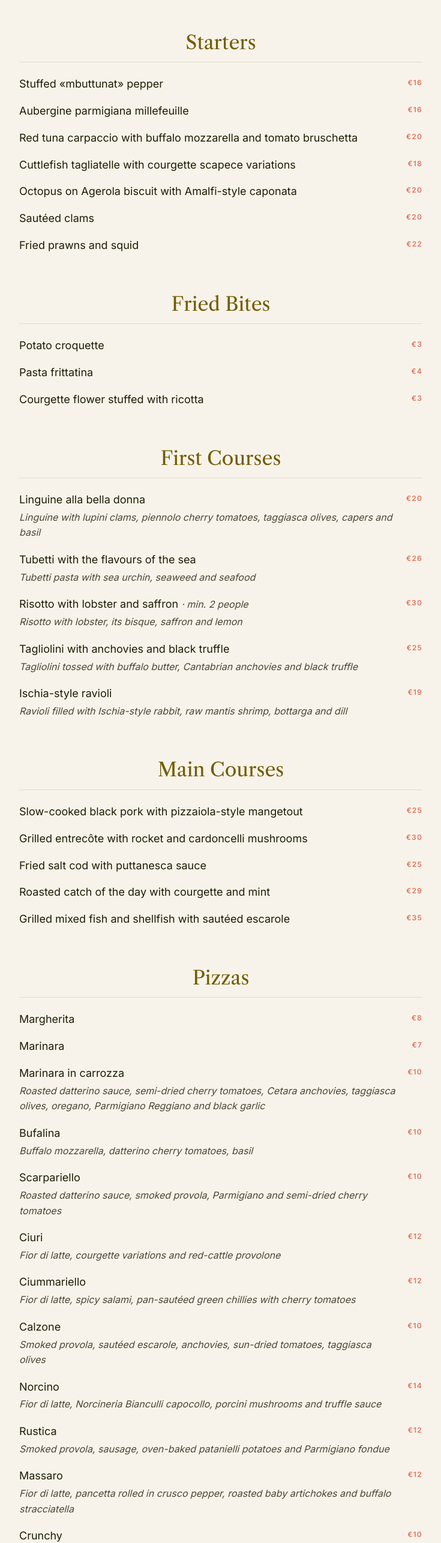
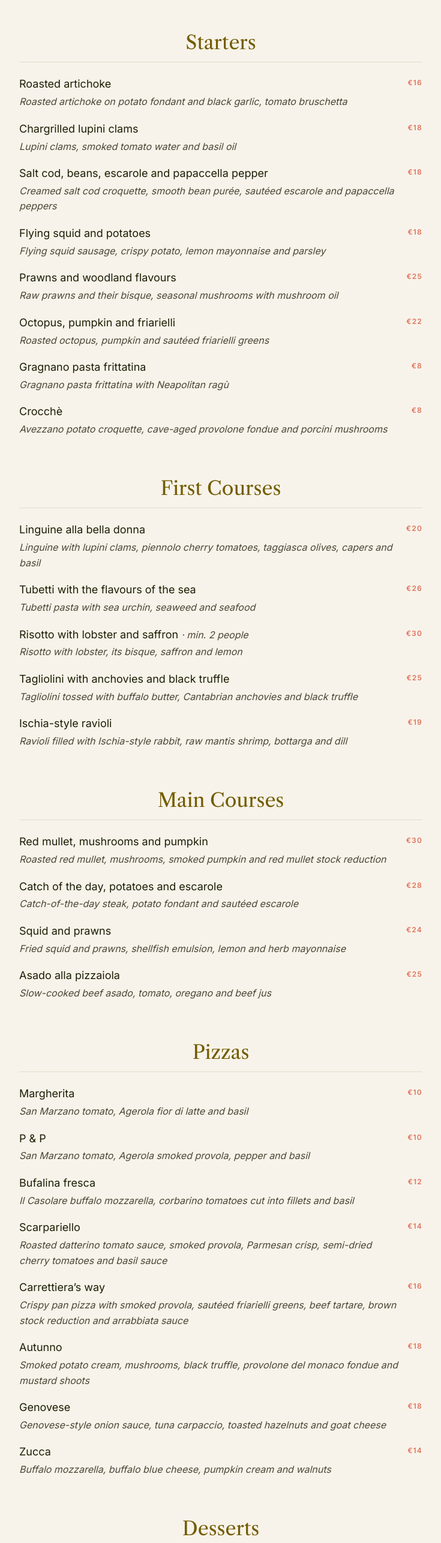
Before and after one commit to cristal-orion/jos-restaurant, an Astro site: page /en/jose in a window 1280 px wide. Shown: the part 3660-6232 px from the top of the page at 60% size, without its empty margins (272-1007 px from the left). Built offline with nearby package versions, Linux system fonts and the light colour scheme; Astro itself is replaced by a stand-in of ours.

Commit message:
Aggiornato PDF del menù e allineati piatti, descrizioni e prezzi in italiano e inglese

```diff
--- a/src/components/pages/JoseContent.astro
+++ b/src/components/pages/JoseContent.astro
@@ -100,21 +100,14 @@ const dict = {
         {
           heading: 'Antipasti',
           items: [
-            { name: 'Peperone «mbuttunat»', price: '16€' },
-            { name: 'Millefoglie di melanzane in parmigiana', price: '16€' },
-            { name: 'Carpaccio di tonno rosso con bufala e bruschetta al pomodoro', price: '20€' },
-            { name: 'Tagliatella di seppia con variazione di zucchine alla scapece', price: '18€' },
-            { name: 'Polpo su biscotto di Agerola e caponatina amalfitana', price: '20€' },
-            { name: 'Sauté di vongole', price: '20€' },
-            { name: 'Fritto di gamberi e calamari', price: '22€' },
-          ],
-        },
-        {
-          heading: 'Sfizi Fritti',
-          items: [
-            { name: 'Crocchè di patate', price: '3€' },
-            { name: 'Frittatina di pasta', price: '4€' },
-            { name: 'Fiore di zucca ripieno di ricotta', price: '3€' },
+            { name: 'Carciofo arrosto', price: '16€', desc: 'Carciofo arrosto su fondente di patate e aglio nero, bruschetta al pomodoro' },
+            { name: 'Lupini alla brace', price: '18€', desc: 'Lupini, acqua di pomodoro affumicato e olio al basilico' },
+            { name: 'Baccalà, fagioli, scarola e papaccella', price: '18€', desc: 'Crocchetta di baccalà mantecato, morbido di fagioli, scarola al salto e papaccelle' },
+            { name: 'Totano e patate', price: '18€', desc: 'Salsiccia di totano, patata croccante, maionese al limone e prezzemolo' },
+            { name: 'Gambero e sottobosco', price: '25€', desc: 'Gamberi crudi e la sua bisque, funghi di stagione con il suo olio' },
+            { name: 'Polpo, zucca e friarielli', price: '22€', desc: 'Polpo arrosto, zucca e friarielli saltati' },
+            { name: 'Frittatina di Gragnano', price: '8€', desc: 'Frittatina di pasta di Gragnano con ragù napoletano' },
+            { name: 'Crocchè', price: '8€', desc: 'Crocchè di patate di Avezzano, fonduta di provolone di grotta e funghi porcini' },
           ],
         },
         {
@@ -151,79 +144,32 @@ const dict = {
         {
           heading: 'Secondi Piatti',
           items: [
-            { name: 'Maiale nero in lenta cottura con taccole alla pizzaiola', price: '25€' },
-            { name: 'Entrecôte alla griglia con rucola e funghi cardoncelli', price: '30€' },
-            { name: 'Baccalà fritto con salsa alla puttanesca', price: '25€' },
-            { name: 'Pescato arrosto con zucchine e menta', price: '29€' },
-            { name: 'Misto di pesce e crostacei alla brace con scarola al salto', price: '35€' },
+            { name: 'Triglia, funghi e zucca', price: '30€', desc: 'Triglia arrosto, funghi, zucca affumicata e fondo di triglia' },
+            { name: 'Pescato, patate e scarole', price: '28€', desc: 'Trancio di pescato del giorno, patata fondente e scarola saltata' },
+            { name: 'Calamari e gamberi', price: '24€', desc: 'Fritto di calamari e gamberi, emulsione di crostacei, maionese di limone ed erbe' },
+            { name: 'Asado alla pizzaiola', price: '25€', desc: 'Asado di manzo cotto lentamente, pomodoro, origano e jus di manzo' },
           ],
         },
         {
           heading: 'Pizze',
           items: [
-            { name: 'Margherita', price: '8€' },
-            { name: 'Marinara', price: '7€' },
-            {
-              name: 'Marinara in carrozza',
-              price: '10€',
-              desc: 'Salsa di datterini arrosto, pomodorini semidry, alici di Cetara, olive taggiasche, origano, Parmigiano Reggiano e aglio nero',
-            },
-            { name: 'Bufalina', price: '10€', desc: 'Mozzarella di bufala, pomodorini datterini, basilico' },
-            {
-              name: 'Scarpariello',
-              price: '10€',
-              desc: 'Salsa di datterino arrosto, provola affumicata, parmigiano e pomodorini semidry',
-            },
-            { name: 'Ciuri', price: '12€', desc: 'Fior di latte, variazione di zucchine e provolone di vacche rosse' },
-            {
-              name: 'Ciummariello',
-              price: '12€',
-              desc: 'Fior di latte, salame piccante, peperoncini verdi saltati in padella con pomodorini',
-            },
-            {
-              name: 'Calzone',
-              price: '10€',
-              desc: 'Provola affumicata, scarola ripassata, alici, pomodori secchi, olive taggiasche',
-            },
-            {
-              name: 'Norcino',
-              price: '14€',
-              desc: 'Fior di latte, capocollo Norcineria Bianculli, funghi porcini e salsa tartufata',
-            },
-            {
-              name: 'Rustica',
-              price: '12€',
-              desc: 'Provola affumicata, salsiccia, patanielli al forno e fonduta di parmigiano',
-            },
-            {
-              name: 'Massaro',
-              price: '12€',
-              desc: 'Fior di latte, pancetta arrotolata al peperone crusco, carciofini arrosto e stracciatella di bufala',
-            },
-            {
-              name: 'Crunchy',
-              price: '10€',
-              desc: 'Base focaccia turca, stracciatella di bufala, rucola, pomodorini datterini e limone',
-            },
-            {
-              name: 'Caprese',
-              price: '14€',
-              desc: 'Pomodoro di Sorrento, mozzarella di bufala, prosciutto crudo, origano, salsa al basilico',
-            },
-            {
-              name: 'Formaggi',
-              price: '12€',
-              desc: 'Fior di latte, blu di bufala, caciocavallo di vacche rosse, salsa di fichi e limone',
-            },
+            { name: 'Margherita', price: '10€', desc: 'Pomodoro San Marzano, fior di latte d’Agerola e basilico' },
+            { name: 'P & P', price: '10€', desc: 'Pomodoro San Marzano, provola affumicata di Agerola, pepe e basilico' },
+            { name: 'Bufalina fresca', price: '12€', desc: 'Mozzarella di bufala Il Casolare, pomodorini corbarino a pacchetelle e basilico' },
+            { name: 'Scarpariello', price: '14€', desc: 'Salsa di pomodorini datterino arrosto, provola affumicata, cialda di parmigiano, pomodorini semidry e salsa al basilico' },
+            { name: 'Carrettiera’s way', price: '16€', desc: 'Padellino croccante con provola affumicata, friarielli saltati, tartare di manzo, fondo bruno e salsa all’arrabbiata' },
+            { name: 'Autunno', price: '18€', desc: 'Crema di patate affumicata, funghi, tartufo nero, fonduta di provolone del monaco e germogli di senape' },
+            { name: 'Genovese', price: '18€', desc: 'Salsa alla genovese, carpaccio di tonno, nocciole tostate e formaggio caprino' },
+            { name: 'Zucca', price: '14€', desc: 'Mozzarella di bufala, blu di bufala, cremoso di zucca e noci' },
           ],
         },
         {
           heading: 'Dessert',
           items: [
             { name: 'Sfera di tiramisù nocciolato', price: '9€' },
-            { name: 'Millefoglie, vaniglia e caramello', price: '9€' },
-            { name: 'Babà, arancia e Cointreau', price: '8€' },
-            { name: 'Ricotta di bufala, albicocca pellecchiella e nocciole', price: '9€' },
+            { name: 'Millefoglie, crema pasticciera e amarene', price: '9€' },
+            { name: 'Ganache al Cointreau, cuore di babà e arancia', price: '8€' },
+            { name: 'Mousse di ricotta di capra, pera e gelato alla nocciola', price: '9€' },
           ],
         },
       ],
@@ -345,21 +291,14 @@ const dict = {
         {
           heading: 'Starters',
           items: [
-            { name: 'Stuffed «mbuttunat» pepper', price: '€16' },
-            { name: 'Aubergine parmigiana millefeuille', price: '€16' },
-            { name: 'Red tuna carpaccio with buffalo mozzarella and tomato bruschetta', price: '€20' },
-            { name: 'Cuttlefish tagliatelle with courgette scapece variations', price: '€18' },
-            { name: 'Octopus on Agerola biscuit with Amalfi-style caponata', price: '€20' },
-            { name: 'Sautéed clams', price: '€20' },
-            { name: 'Fried prawns and squid', price: '€22' },
-          ],
-        },
-        {
-          heading: 'Fried Bites',
-          items: [
-            { name: 'Potato croquette', price: '€3' },
-            { name: 'Pasta frittatina', price: '€4' },
-            { name: 'Courgette flower stuffed with ricotta', price: '€3' },
+            { name: 'Roasted artichoke', price: '€16', desc: 'Roasted artichoke on potato fondant and black garlic, tomato bruschetta' },
+            { name: 'Chargrilled lupini clams', price: '€18', desc: 'Lupini clams, smoked tomato water and basil oil' },
+            { name: 'Salt cod, beans, escarole and papaccella pepper', price: '€18', desc: 'Creamed salt cod croquette, smooth bean purée, sautéed escarole and papaccella peppers' },
+            { name: 'Flying squid and potatoes', price: '€18', desc: 'Flying squid sausage, crispy potato, lemon mayonnaise and parsley' },
+            { name: 'Prawns and woodland flavours', price: '€25', desc: 'Raw prawns and their bisque, seasonal mushrooms with mushroom oil' },
+            { name: 'Octopus, pumpkin and friarielli', price: '€22', desc: 'Roasted octopus, pumpkin and sautéed friarielli greens' },
+            { name: 'Gragnano pasta frittatina', price: '€8', desc: 'Gragnano pasta frittatina with Neapolitan ragù' },
+            { name: 'Crocchè', price: '€8', desc: 'Avezzano potato croquette, cave-aged provolone fondue and porcini mushrooms' },
           ],
         },
         {
@@ -396,79 +335,32 @@ const dict = {
         {
           heading: 'Main Courses',
           items: [
-            { name: 'Slow-cooked black pork with pizzaiola-style mangetout', price: '€25' },
-            { name: 'Grilled entrecôte with rocket and cardoncelli mushrooms', price: '€30' },
-            { name: 'Fried salt cod with puttanesca sauce', price: '€25' },
-            { name: 'Roasted catch of the day with courgette and mint', price: '€29' },
-            { name: 'Grilled mixed fish and shellfish with sautéed escarole', price: '€35' },
+            { name: 'Red mullet, mushrooms and pumpkin', price: '€30', desc: 'Roasted red mullet, mushrooms, smoked pumpkin and red mullet stock reduction' },
+            { name: 'Catch of the day, potatoes and escarole', price: '€28', desc: 'Catch-of-the-day steak, potato fondant and sautéed escarole' },
+            { name: 'Squid and prawns', price: '€24', desc: 'Fried squid and prawns, shellfish emulsion, lemon and herb mayonnaise' },
+            { name: 'Asado alla pizzaiola', price: '€25', desc: 'Slow-cooked beef asado, tomato, oregano and beef jus' },
           ],
         },
         {
           heading: 'Pizzas',
           items: [
-            { name: 'Margherita', price: '€8' },
-            { name: 'Marinara', price: '€7' },
-            {
-              name: 'Marinara in carrozza',
-              price: '€10',
-              desc: 'Roasted datterino sauce, semi-dried cherry tomatoes, Cetara anchovies, taggiasca olives, oregano, Parmigiano Reggiano and black garlic',
-            },
-            { name: 'Bufalina', price: '€10', desc: 'Buffalo mozzarella, datterino cherry tomatoes, basil' },
-            {
-              name: 'Scarpariello',
-              price: '€10',
-              desc: 'Roasted datterino sauce, smoked provola, Parmigiano and semi-dried cherry tomatoes',
-            },
-            { name: 'Ciuri', price: '€12', desc: 'Fior di latte, courgette variations and red-cattle provolone' },
-            {
-              name: 'Ciummariello',
-              price: '€12',
-              desc: 'Fior di latte, spicy salami, pan-sautéed green chillies with cherry tomatoes',
-            },
-            {
-              name: 'Calzone',
-              price: '€10',
-              desc: 'Smoked provola, sautéed escarole, anchovies, sun-dried tomatoes, taggiasca olives',
-            },
-            {
-              name: 'Norcino',
-              price: '€14',
-              desc: 'Fior di latte, Norcineria Bianculli capocollo, porcini mushrooms and truffle sauce',
-            },
-            {
-              name: 'Rustica',
-              price: '€12',
-              desc: 'Smoked provola, sausage, oven-baked patanielli potatoes and Parmigiano fondue',
-            },
-            {
-              name: 'Massaro',
-              price: '€12',
-              desc: 'Fior di latte, pancetta rolled in crusco pepper, roasted baby artichokes and buffalo stracciatella',
-            },
-            {
-              name: 'Crunchy',
-              price: '€10',
-              desc: 'Turkish flatbread base, buffalo stracciatella, rocket, datterino cherry tomatoes and lemon',
-            },
-            {
-              name: 'Caprese',
-              price: '€14',
-              desc: 'Sorrento tomato, buffalo mozzarella, prosciutto crudo, oregano, basil sauce',
-            },
-            {
-              name: 'Formaggi',
-              price: '€12',
-              desc: 'Fior di latte, buffalo blue cheese, red-cattle caciocavallo, fig and lemon sauce',
-            },
+            { name: 'Margherita', price: '€10', desc: 'San Marzano tomato, Agerola fior di latte and basil' },
+            { name: 'P & P', price: '€10', desc: 'San Marzano tomato, Agerola smoked provola, pepper and basil' },
+            { name: 'Bufalina fresca', price: '€12', desc: 'Il Casolare buffalo mozzarella, corbarino tomatoes cut into fillets and basil' },
+            { name: 'Scarpariello', price: '€14', desc: 'Roasted datterino tomato sauce, smoked provola, Parmesan crisp, semi-dried cherry tomatoes and basil sauce' },
+            { name: 'Carrettiera’s way', price: '€16', desc: 'Crispy pan pizza with smoked provola, sautéed friarielli greens, beef tartare, brown stock reduction and arrabbiata sauce' },
+            { name: 'Autunno', price: '€18', desc: 'Smoked potato cream, mushrooms, black truffle, provolone del monaco fondue and mustard shoots' },
+            { name: 'Genovese', price: '€18', desc: 'Genovese-style onion sauce, tuna carpaccio, toasted hazelnuts and goat cheese' },
+            { name: 'Zucca', price: '€14', desc: 'Buffalo mozzarella, buffalo blue cheese, pumpkin cream and walnuts' },
           ],
         },
         {
           heading: 'Desserts',
           items: [
             { name: 'Hazelnut tiramisù sphere', price: '€9' },
-            { name: 'Millefeuille, vanilla and caramel', price: '€9' },
-            { name: 'Babà with orange and Cointreau', price: '€8' },
-            { name: 'Buffalo ricotta with pellecchiella apricot and hazelnuts', price: '€9' },
+            { name: 'Millefeuille, pastry cream and sour cherries', price: '€9' },
+            { name: 'Cointreau ganache, babà centre and orange', price: '€8' },
+            { name: 'Goat ricotta mousse, pear and hazelnut ice cream', price: '€9' },
           ],
         },
       ],
@@ -874,7 +766,7 @@ const cookiePolicyHref = localizedPath(lang, new URL('/cookie-policy', Astro.sit
             {t.menu.intro}
           </p>
           <a
-            href="/pdf/jose-menu-estate-2026.pdf?v=2026-10-16"
+            href="/pdf/jose-menu-autunno-2026.pdf?v=2026-10-24"
             download
             class="group mt-8 inline-flex items-center gap-3 bg-lava-stone text-terracotta px-6 py-3 font-label-sm text-label-sm font-bold hover:bg-vesuvius-green hover:text-white transition-colors focus-visible:outline focus-visible:outline-2 focus-visible:outline-offset-4 focus-visible:outline-vesuvius-green"
           >
```
Also changed, not shown: 1 other file.
